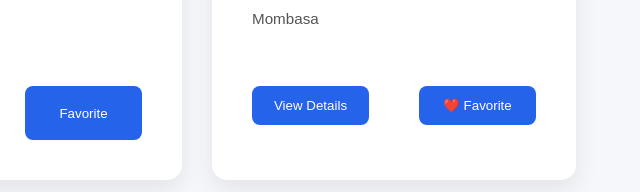
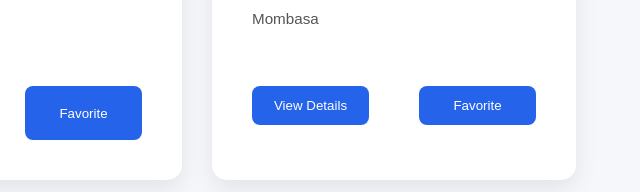
Before and after one commit to Drizzy676/ad-spot, a plain HTML site: page advertisement.html in a window 1280 px wide. Shown: the part 988-1180 px from the top of the page, 640-1280 px from the left. Drawn offline with Linux system fonts and the light colour scheme.

Commit message:
update advertisement

```diff
--- a/advertisement.html
+++ b/advertisement.html
@@ -161,7 +161,7 @@
 
                 <div class="buttons">
                     <button class="primary details-btn">View Details</button>
-                    <button class="secondary favorite-btn">❤️ Favorite</button>
+                    <button class="secondary favorite-btn">Favorite</button>
                 </div>
 
             </div>
```
